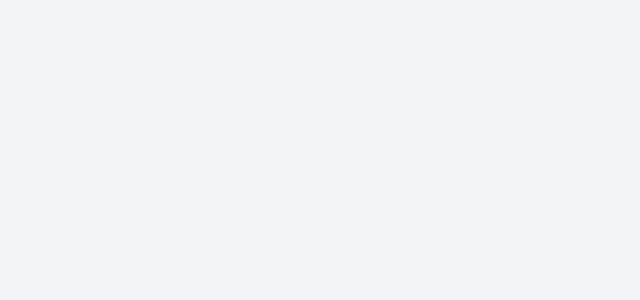
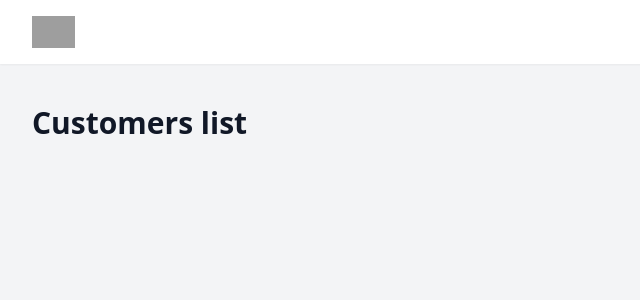
Before and after one commit to jsadept/customers-table, a React (Vite) app: page / in a window 1280 px wide. Shown: the top 300 px of the page, without its empty margins (0-640 px from the left). Built offline with nearby package versions, Linux system fonts and the light colour scheme; grey boxes are pictures that could not be loaded.

Commit message:
create basic app layout

```diff
--- /dev/null
+++ b/src/components/App/App.tsx
@@ -0,0 +1,19 @@
+import React from 'react';
+
+import Layout from "../Layout/Layout";
+import CustomersList from "../CustomersList/CustomersList";
+
+
+
+
+const App = () => {
+
+
+    return (
+        <Layout pageName={'Customers list'} >
+
+        </Layout>
+    );
+};
+
+export default App;
--- /dev/null
+++ b/src/components/Layout/Header/Header.tsx
@@ -0,0 +1,34 @@
+import React from 'react';
+import {Disclosure} from "@headlessui/react";
+
+
+
+const Header = () => {
+    return (
+        <Disclosure as="nav" className="bg-white shadow-sm">
+                <>
+                    <div className="max-w-7xl mx-auto px-4 sm:px-6 lg:px-8">
+                        <div className="flex justify-between h-16">
+                            <div className="flex">
+                                <div className="flex-shrink-0 flex items-center">
+                                    <img
+                                        className="block lg:hidden h-8 w-auto"
+                                        src="https://tailwindui.com/img/logos/workflow-mark-indigo-600.svg"
+                                        alt="Workflow"
+                                    />
+                                    <img
+                                        className="hidden lg:block h-8 w-auto"
+                                        src="https://tailwindui.com/img/logos/workflow-logo-indigo-600-mark-gray-800-text.svg"
+                                        alt="Workflow"
+                                    />
+                                </div>
+                            </div>
+                        </div>
+                    </div>
+                </>
+        </Disclosure>
+
+    );
+};
+
+export default Header;
--- /dev/null
+++ b/src/components/Layout/Layout.tsx
@@ -0,0 +1,36 @@
+import React, {FC} from 'react';
+
+import Header from "./Header/Header";
+
+interface LayoutProps{
+    pageName?: string;
+    children?: React.ReactNode;
+}
+
+const Layout: FC<LayoutProps> = ({pageName, children}) => {
+    return (
+        <>
+            <div className="min-h-full">
+                <Header />
+                <div className="py-10">
+                    {pageName &&
+                        <header>
+                            <div className="max-w-7xl mx-auto px-4 sm:px-6 lg:px-8">
+                                <h1 className="text-3xl font-bold leading-tight text-gray-900">{pageName}</h1>
+                            </div>
+                        </header>
+                    }
+                    <main>
+                        <div className="max-w-7xl mx-auto sm:px-6 lg:px-8">
+                            <div className="px-4 py-8 sm:px-0">
+                                {children}
+                            </div>
+                        </div>
+                    </main>
+                </div>
+            </div>
+        </>
+    );
+};
+
+export default Layout;
--- a/src/main.tsx
+++ b/src/main.tsx
@@ -1,8 +1,10 @@
 import React from 'react'
 import ReactDOM from 'react-dom/client'
 import './index.css'
+import App from "./components/App/App";
 
 ReactDOM.createRoot(document.getElementById('root') as HTMLElement).render(
   <React.StrictMode>
+    <App />
   </React.StrictMode>
 )
```
Also changed, not shown: src/components/App/App.css (added).
